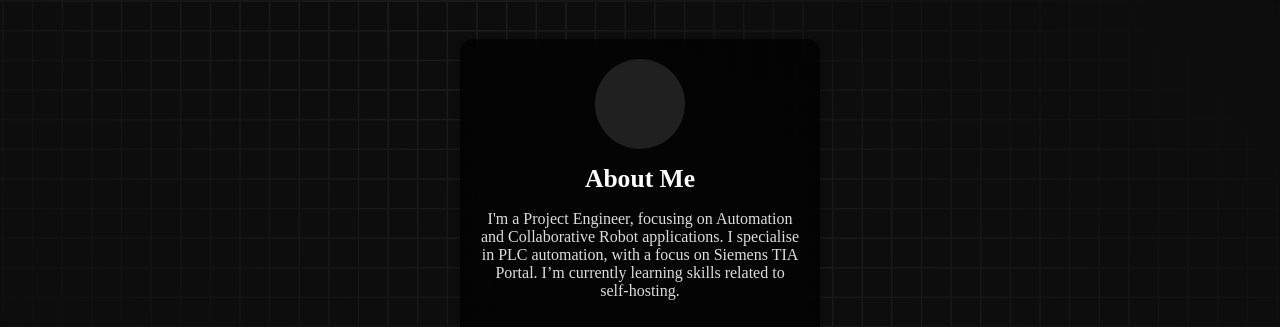
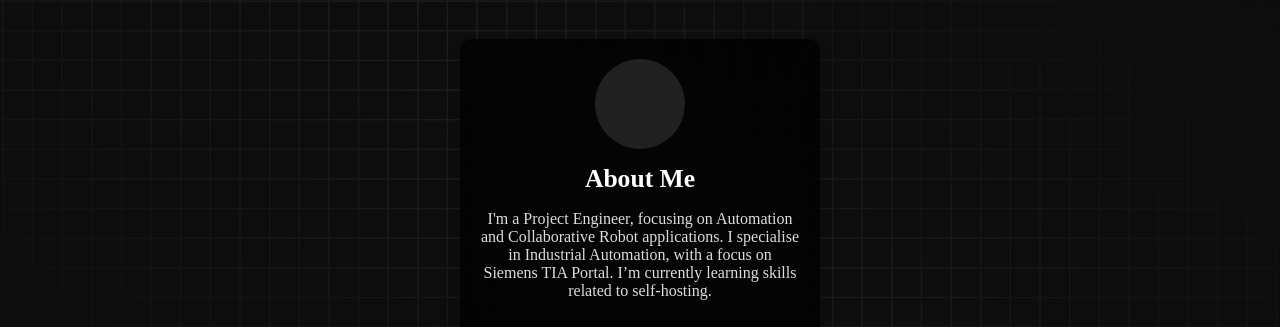
Before and after one commit to ADSLATE/ADSLATE.github.io, a plain HTML site: page index.html in a window 1280 px wide. Shown: the part 147-474 px from the top of the page. Drawn offline with nearby package versions, Linux system fonts and the light colour scheme.

Commit message:
Update index.html

```diff
--- a/index.html
+++ b/index.html
@@ -13,7 +13,7 @@
     <div class="profile-img"></div>
     <h2>About Me</h2>
     <p class="info">
-      I'm a Project Engineer, focusing on Automation and Collaborative Robot applications. I specialise in PLC automation, with a focus on Siemens TIA Portal. I’m currently learning skills related to self-hosting.
+      I'm a Project Engineer, focusing on Automation and Collaborative Robot applications. I specialise in Industrial Automation, with a focus on Siemens TIA Portal. I’m currently learning skills related to self-hosting.
     </p>
     <div class="social-links">
       <a href="https://github.com/ADSLATE" class="social-icon" target="_blank" rel="noopener noreferrer">
```
